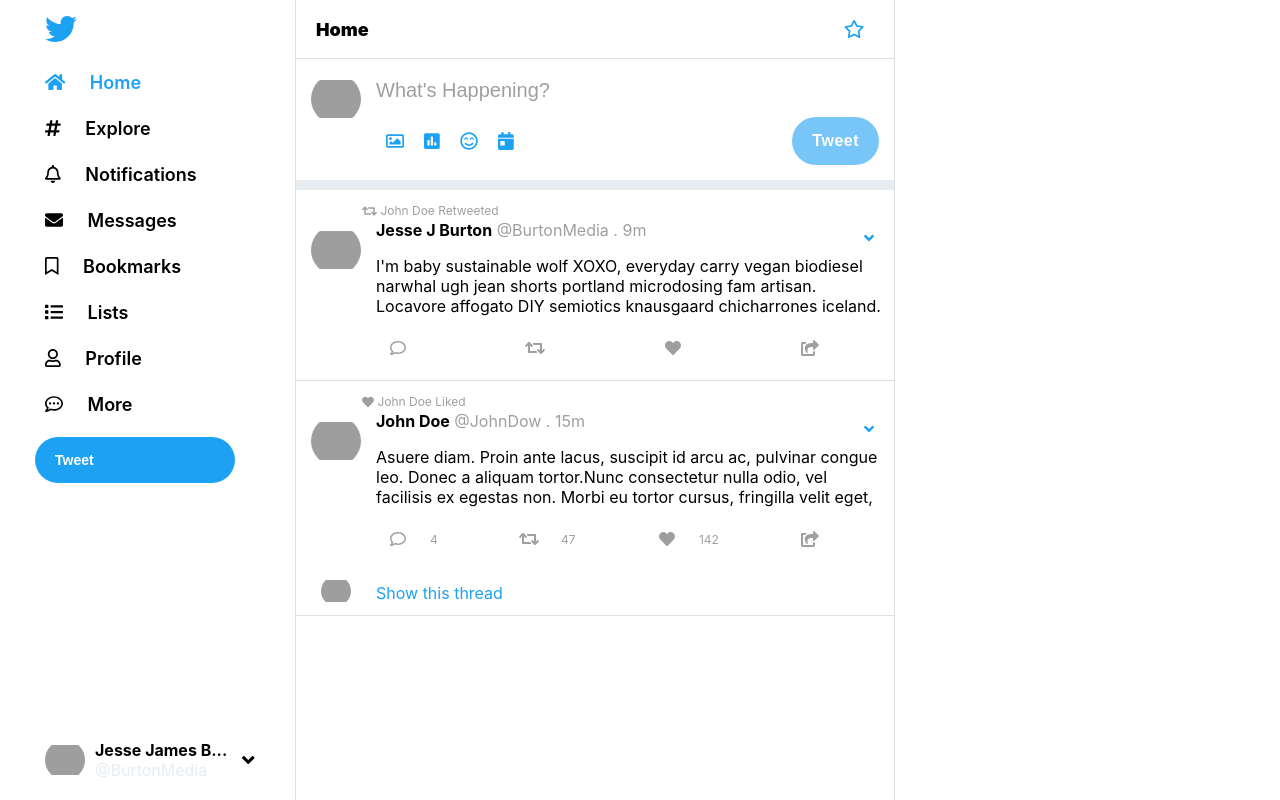
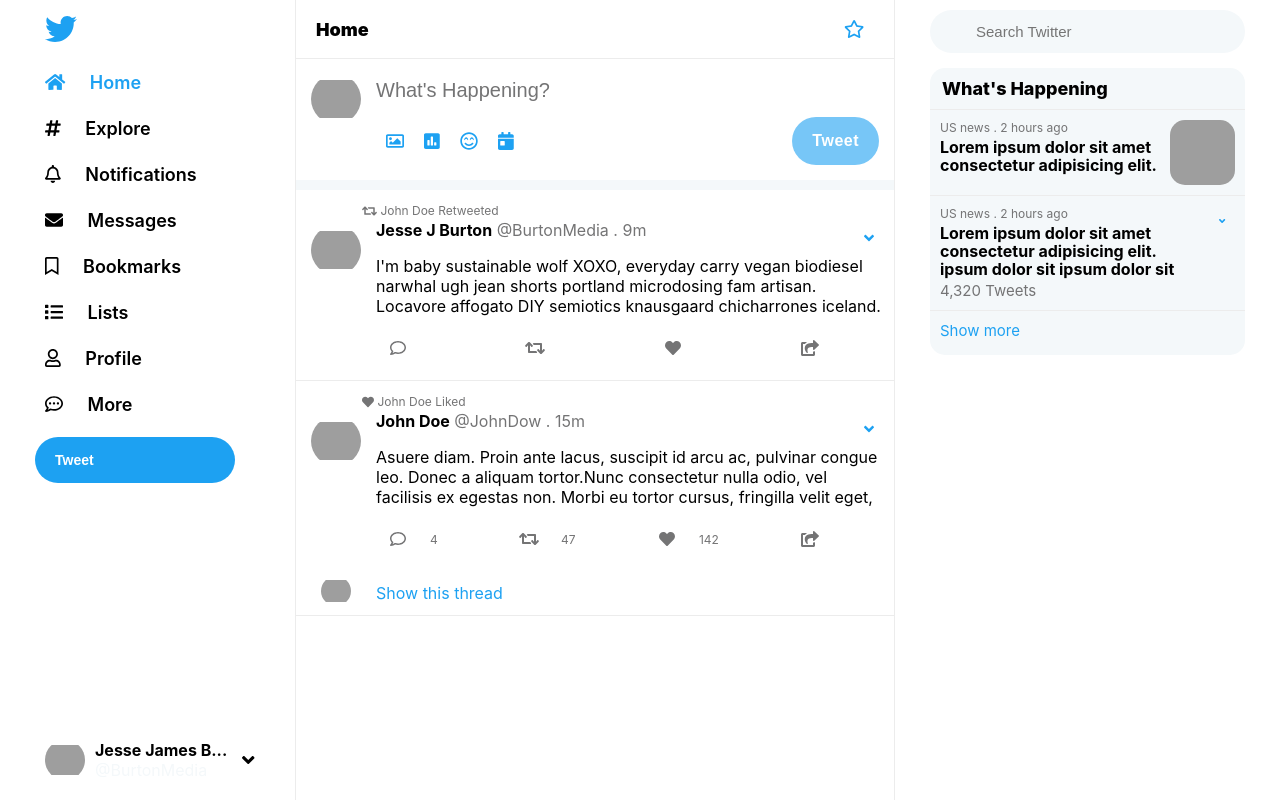
Before and after one commit to jessejburton/ui-adventures-twitter, a plain HTML site: page index.html in a window 1280 px wide. Drawn offline with Linux system fonts and the light colour scheme; grey boxes are pictures that could not be loaded.

Commit message:
Day 4 - Working on the right sidebar

```diff
--- a/index.html
+++ b/index.html
@@ -218,7 +218,56 @@
     </div>
 
     <!-- ** RiGHT SIDEBAR ** -->
-    <aside class="sidebar"></aside>
+    <aside class="sidebar">
+      <form class="search-form">
+        <input type="search" placeholder="Search Twitter" />
+      </form>
+
+      <div class="whats-happening">
+        <h4>What's Happening</h4>
+        <div class="happening">
+          <div class="happening-left">
+            <div class="meta">
+              US news . 2 hours ago
+            </div>
+            <div class="text">Lorem ipsum dolor sit amet consectetur adipisicing elit.</div>
+          </div>
+          <div class="happening-right">
+            <div class="happening-image">
+              <img src="https://placekitten.com/g/200/300?rand" alt="Kitten">
+            </div>
+          </div>
+        </div>
+
+        <div class="happening">
+          <div class="happening-left">
+            <div class="meta">
+              US news . 2 hours ago
+            </div>
+            <div class="text">Lorem ipsum dolor sit amet consectetur adipisicing elit. ipsum dolor sit ipsum dolor sit
+            </div>
+            <div class="sub-meta">
+              4,320 Tweets
+            </div>
+          </div>
+          <div class="happening-right">
+            <div class="happening-more">
+              <a class="hover-link" href="#">
+                <i class="fas fa-angle-down"></i>
+              </a>
+            </div>
+          </div>
+        </div>
+
+        <footer class="happening-footer">
+          <a href="#">
+            Show more
+          </a>
+        </footer>
+
+      </div>
+
+    </aside>
     </main>
 
     <script src="https://cdnjs.cloudflare.com/ajax/libs/font-awesome/5.13.0/js/all.min.js"></script>
--- a/style.css
+++ b/style.css
@@ -1,13 +1,13 @@
 :root {
   --white: #FFFFFF;
   --black: #000000;
-  --blue: #1DA1F2;
   --blues: #E8F5FE;
   --blued: rgb(26, 145, 218);
-  --greytext: rgb(159, 159, 161);
-  --grey: rgb(230, 236, 240);
-  --greys: rgb(223, 223, 223);
+  --blue: #1DA1F2;
+  --greytext: rgb(116, 116, 117);
+  --greys: rgb(236, 236, 236);
   --greyhover: rgb(242, 246, 248);
+  --grey: rgb(244, 248, 250);
   --green: #31c674;
   --greens: #e7f9ef;
   --red: #e0245e;
@@ -354,12 +354,117 @@ main a {
 
 }
 
-
 /* RIGHT SIDEBAR */
 .sidebar {
   position: relative;
   height: 100vh;
   width: 350px;
+  padding-left: 3.5rem;
+}
+
+.search-form {
+  margin-top: 1rem;
+  margin-bottom: 1.5rem;
+  position: relative;
+}
+
+.search-form input[type=search] {
+  width: 100%;
+  border-radius: 3rem;
+  background-color: var(--grey);
+  color: var(var(--greytext));
+  border: 1px solid transparent;
+  padding: 1.2rem 2rem 1.2rem 4.5rem;
+  font-size: 1.5rem;
+}
+
+.search-form input[type=search]:focus {
+  outline: none;
+  border: 1px solid var(--blue);
+  background-color: white;
+}
+
+.search-form::before {
+  content: '\f002';
+  font-family: "Font Awesome 6 Free";
+  font-size: 1.8rem;
+  position: absolute;
+  top: 1rem;
+  left: 2rem;
+}
+
+.whats-happening h4 {
+  background-color: var(--grey);
+  padding: 1rem 1.2rem;
+  font-size: 1.8rem;
+  font-weight: 800;
+  border-top-left-radius: 1.5rem;
+  border-top-right-radius: 1.5rem;
+  border-bottom: 1px solid var(--greys);
+}
+
+.happening {
+  display: flex;
+  align-items: top;
+  justify-content: space-between;
+  background-color: var(--grey);
+  border-bottom: 1px solid var(--greys);
+  padding: 1rem;
+  cursor: pointer;
+}
+
+.happening:hover {
+  background-color: var(--greys);
+}
+
+.happening .meta {
+  font-size: 1.2rem;
+  color: var(--greytext);
+}
+
+.happening .text {
+  font-size: 1.6rem;
+  font-weight: 700;
+  line-height: 1.8rem;
+  padding: .3rem 0;
+}
+
+.happening .sub-meta {
+  font-size: 1.5rem;
+  color: var(--greytext);
+}
+
+.happening-left {
+  padding-right: 1rem;
+}
+
+.happening-image {
+  width: 6.5rem;
+  height: 6.5rem;
+  border-radius: 1.5rem;
+  overflow: hidden;
+}
+
+.happening-image img {
+  width: 100%;
+  height: 100%;
+  object-fit: cover;
+}
+
+.happening-footer a {
+  background-color: var(--grey);
+  border-bottom-left-radius: 1.5rem;
+  border-bottom-right-radius: 1.5rem;
+  padding: 1rem 1rem 1.5rem 1rem;
+  cursor: pointer;
+  display: block;
+  color: var(--blue);
+  text-decoration: none;
+  font-size: 1.5rem;
+}
+
+.happening-footer a:hover {
+  background-color: var(--greys);
 }
 
 /* COMMON */
```
